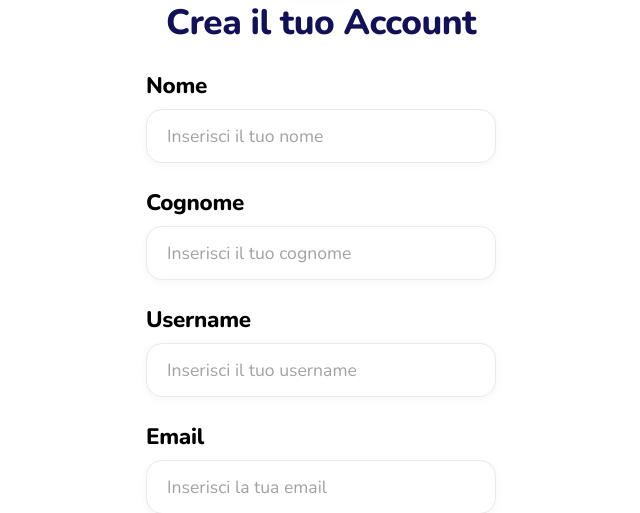
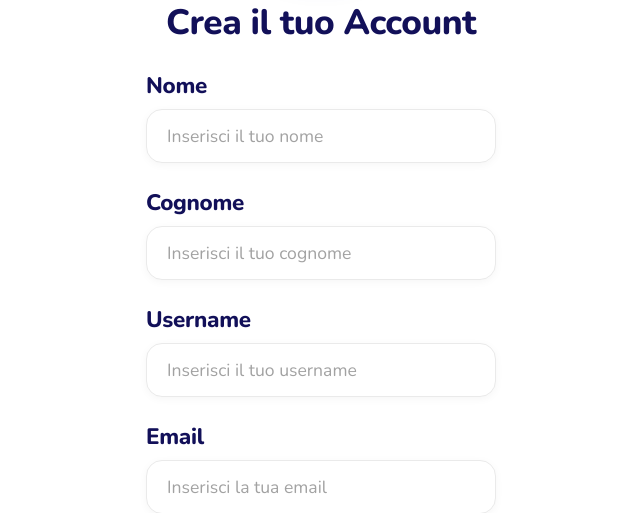
Before and after one commit to LilPessy/mixtue.io, a React app in the folder frontend/: page /registration in a window 1280 px wide. Shown: the part 312-825 px from the top of the page, without its empty margins (319-959 px from the left). Built offline with nearby package versions, Linux system fonts and the light colour scheme; the HTML template or start-up script is replaced by a standard one.

Commit message:
update style

```diff
--- a/frontend/src/components/FormField.css
+++ b/frontend/src/components/FormField.css
@@ -6,6 +6,7 @@
   width: 100%;
 }
 .input-label {
+  color: #121059; /* Un blu notte più scuro e profondo, come da immagine */
   font-size: 1.4rem;
   font-weight: 800; /* Testo molto marcato */
   margin-bottom: 8px;
```
